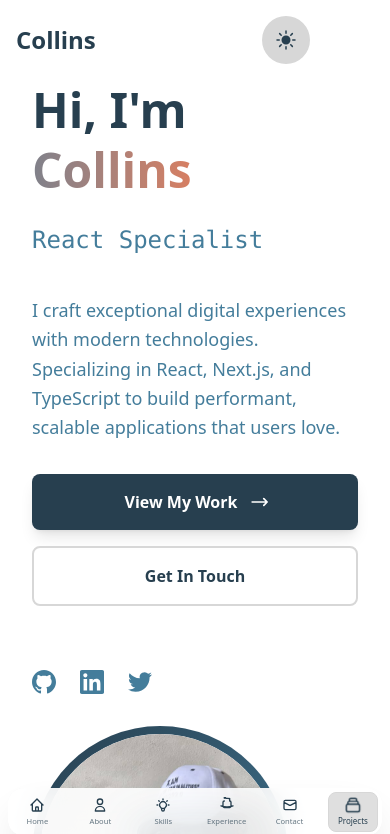
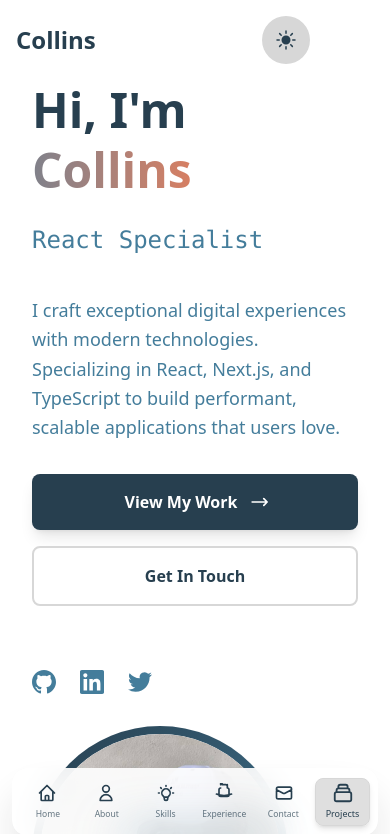
Before and after one commit to PCollinx/portfolio, a Next.js app: page / in a window 390 px wide. Shown: the top 834 px of the page. Built offline with nearby package versions, Linux system fonts and the light colour scheme.

Commit message:
fixed bugs

```diff
--- a/app/globals.css
+++ b/app/globals.css
@@ -221,3 +221,11 @@ html {
     padding-right: 0.75rem !important;
   }
 }
+
+/* Fix for iOS devices with home indicator */
+@supports (padding-bottom: env(safe-area-inset-bottom)) {
+  .fixed[class*="bottom-"] {
+    padding-bottom: env(safe-area-inset-bottom);
+    bottom: calc(env(safe-area-inset-bottom) + 0.5rem) !important;
+  }
+}
--- a/app/layout.tsx
+++ b/app/layout.tsx
@@ -61,7 +61,7 @@ export default function RootLayout({
   return (
     <html lang="en" className="scroll-smooth" suppressHydrationWarning>
       <head>
-        <meta name="viewport" content="width=device-width, initial-scale=1.0, viewport-fit=cover" />
+        <meta name="viewport" content="width=device-width, initial-scale=1.0, viewport-fit=cover, maximum-scale=1.0" />
         <script
           dangerouslySetInnerHTML={{
             __html: `
--- a/components/layout/MobileBottomNav.tsx
+++ b/components/layout/MobileBottomNav.tsx
@@ -184,22 +184,22 @@ export function MobileBottomNav() {
       initial={{ y: 100, opacity: 0 }}
       animate={{ y: 0, opacity: 1 }}
       transition={{ duration: 0.6, ease: "easeOut" }}
-      className="fixed bottom-2 sm:bottom-4 left-2 right-2 sm:left-1/2 sm:right-auto sm:transform sm:-translate-x-1/2 sm:max-w-sm z-50 md:hidden"
+      className="fixed bottom-3 sm:bottom-5 left-3 right-3 sm:left-1/2 sm:right-auto sm:transform sm:-translate-x-1/2 sm:max-w-sm z-50 md:hidden"
     >
       <div className="relative">
         {/* Glassmorphism Background */}
         <div className="absolute inset-0 bg-white/20 dark:bg-gray-900/20 backdrop-blur-lg rounded-2xl border border-white/30 dark:border-gray-700/30 shadow-2xl" />
 
         {/* Navigation Items */}
-        <div className="relative flex items-center justify-between px-1 py-1 sm:px-3 sm:py-2">
+        <div className="relative flex items-center justify-between px-2 py-2.5 sm:px-4 sm:py-3">
           {navItems.map((item, index) => (
             <motion.button
               key={item.id}
               onClick={() => handleNavClick(item.href, item.id)}
               className={`
                 relative flex flex-col items-center justify-center
-                w-10 h-10 sm:w-12 sm:h-12 md:w-14 md:h-14 rounded-lg sm:rounded-xl
-                transition-all duration-300 flex-1 max-w-[50px] sm:max-w-[60px] md:max-w-none
+                w-11 h-12 sm:w-14 sm:h-16 md:w-16 md:h-18 rounded-lg sm:rounded-xl
+                transition-all duration-300 flex-1 max-w-[55px] sm:max-w-[65px] md:max-w-none
                 ${
                   activeSection === item.id
                     ? "text-[#FE7743]"
@@ -215,7 +215,7 @@ export function MobileBottomNav() {
               {activeSection === item.id && (
                 <motion.div
                   layoutId="activeIndicator"
-                  className="absolute inset-0 bg-[#D7D7D7]/80 rounded-lg sm:rounded-xl border border-[#D7D7D7]"
+                  className="absolute inset-0 bg-[#D7D7D7]/80 rounded-lg sm:rounded-xl border border-[#D7D7D7] shadow-md"
                   initial={false}
                   transition={{
                     type: "spring",
@@ -232,13 +232,13 @@ export function MobileBottomNav() {
                     scale: activeSection === item.id ? 1.1 : 1,
                   }}
                   transition={{ duration: 0.2 }}
-                  className="mb-0.5 sm:mb-1"
+                  className="mb-1 sm:mb-1.5"
                 >
-                  <div className="w-4 h-4 sm:w-5 sm:h-5 md:w-6 md:h-6">{item.icon}</div>
+                  <div className="w-5 h-5 sm:w-6 sm:h-6 md:w-7 md:h-7">{item.icon}</div>
                 </motion.div>
                 <span
                   className={`
-                    text-[8px] sm:text-[10px] md:text-xs font-medium transition-all duration-200
+                    text-[9px] sm:text-[11px] md:text-xs font-medium transition-all duration-200
                     ${
                       activeSection === item.id
                         ? "opacity-100 scale-100"
@@ -262,7 +262,7 @@ export function MobileBottomNav() {
         </div>
 
         {/* Bottom Glow Effect */}
-        <div className="absolute -bottom-2 left-1/2 transform -translate-x-1/2 w-32 h-4 bg-[#447D9B]/20 blur-xl rounded-full" />
+        <div className="absolute -bottom-3 left-1/2 transform -translate-x-1/2 w-40 h-5 bg-[#447D9B]/30 dark:bg-[#FE7743]/20 blur-xl rounded-full" />
       </div>
     </motion.nav>
   );
```
